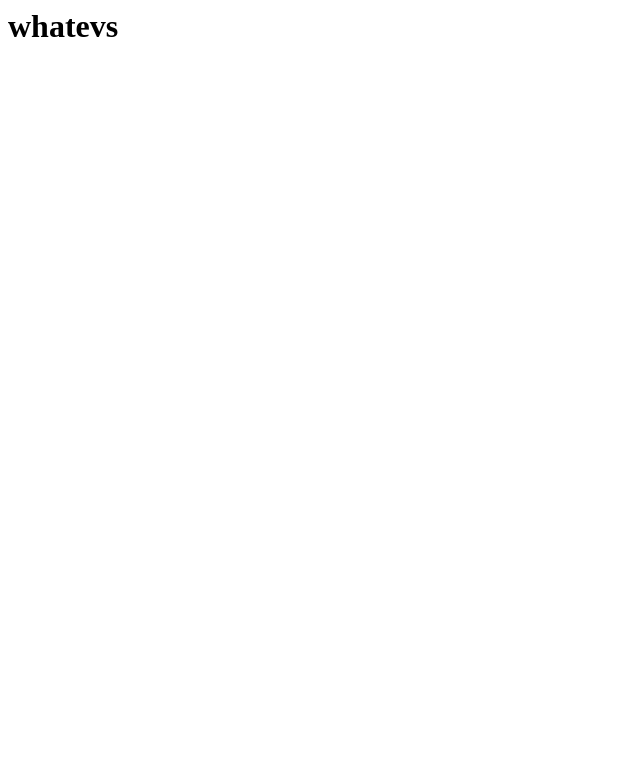
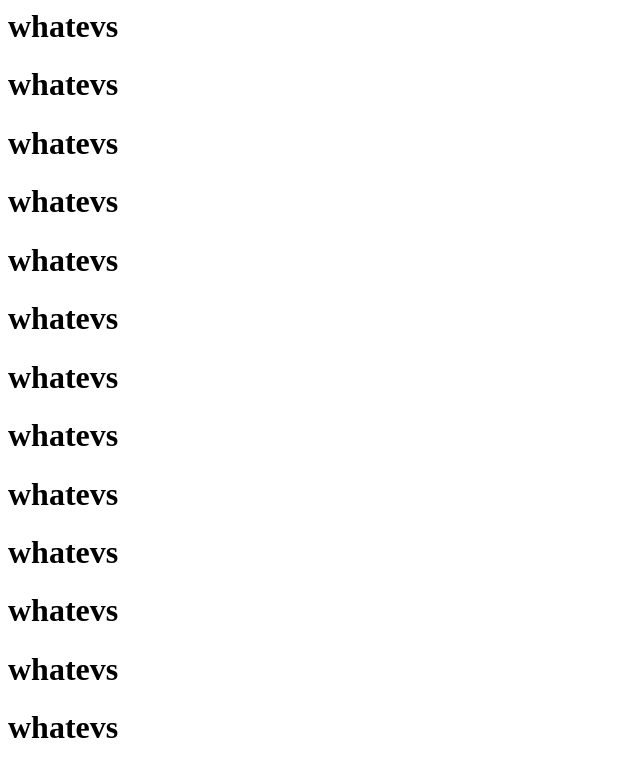
Before and after one commit to z-7o/crap-portfolio, a plain HTML site: page index.html in a window 1280 px wide. Shown: the whole page, without its empty margins (0-640 px from the left). Drawn offline with Linux system fonts and the light colour scheme.

Commit message:
added index html

```diff
--- a/index.html
+++ b/index.html
@@ -6,5 +6,18 @@
   </head>
   <body>
     <h1> whatevs</h1>
+    <h1> whatevs</h1>
+    <h1> whatevs</h1>
+    <h1> whatevs</h1>
+    <h1> whatevs</h1>
+    <h1> whatevs</h1>
+    <h1> whatevs</h1>
+    <h1> whatevs</h1>
+    <h1> whatevs</h1>
+    <h1> whatevs</h1>
+    <h1> whatevs</h1>
+    <h1> whatevs</h1>
+    <h1> whatevs</h1>
+
   </body>
 </html>
```
